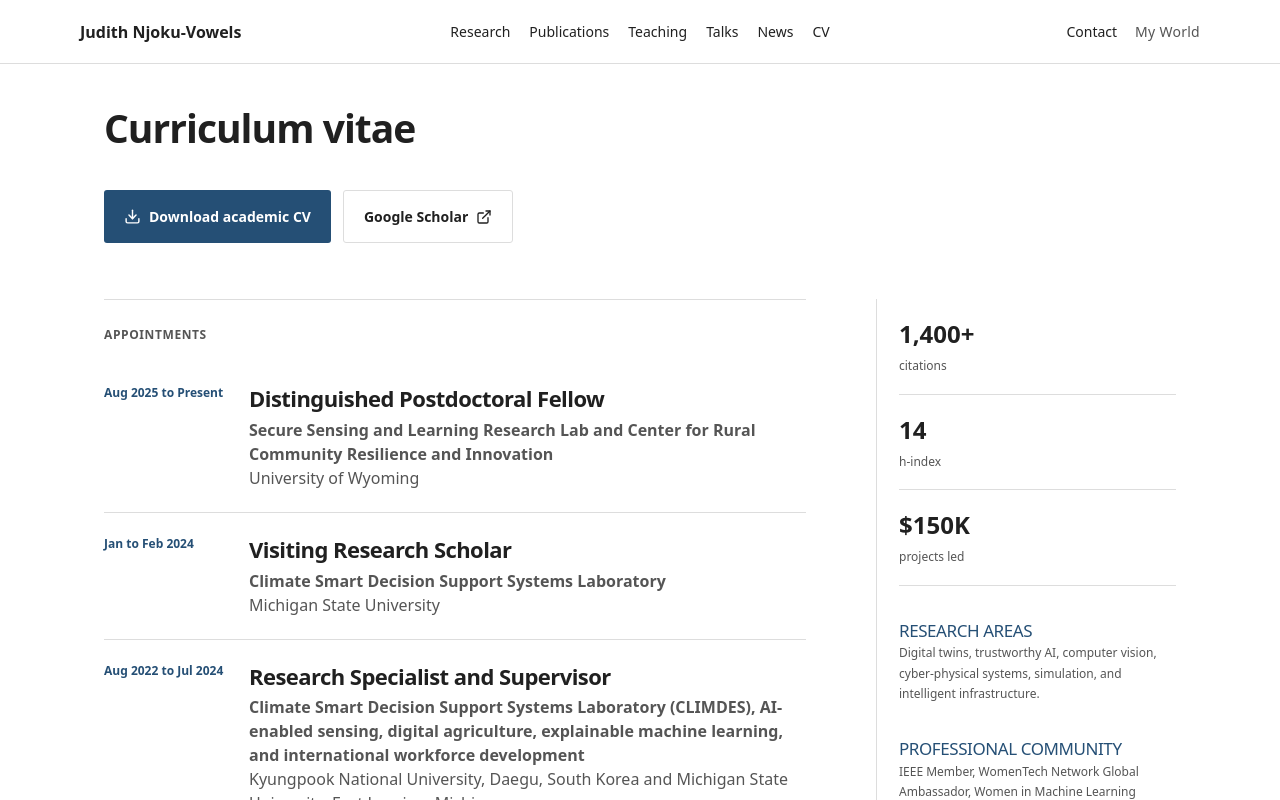
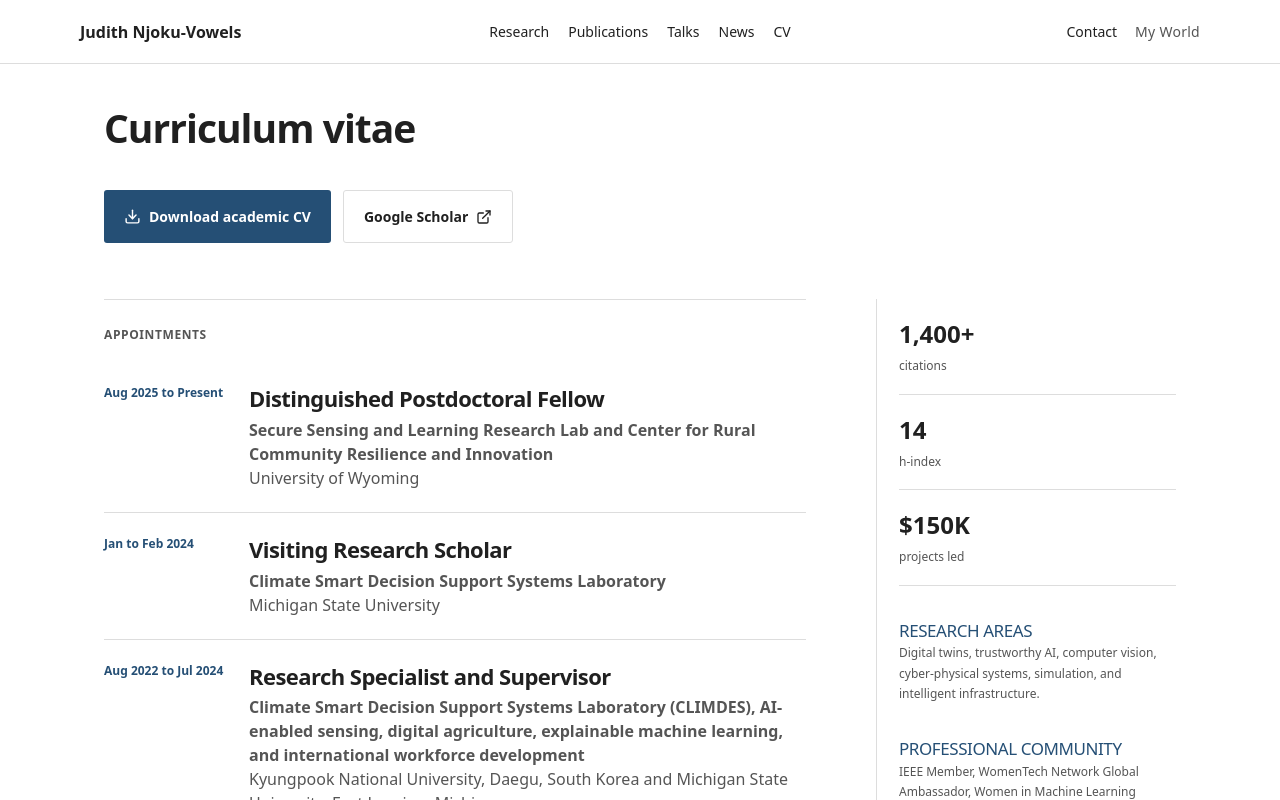
Before and after one commit to Judith989/judith-website-2026, a Next.js app: page /cv in a window 1280 px wide. Shown: the top 800 px of the page. Built offline with nearby package versions, Linux system fonts and the light colour scheme; no server answers.

Commit message:
Remove redundant Teaching navigation link

```diff
--- a/app/site-chrome.tsx
+++ b/app/site-chrome.tsx
@@ -4,7 +4,6 @@ import type { ReactNode } from "react";
 const navigation = [
   ["Research", "/research"],
   ["Publications", "/publications"],
-  ["Teaching", "/#teaching"],
   ["Talks", "/talks"],
   ["News", "/news"],
   ["CV", "/cv"],
@@ -35,7 +34,6 @@ export function SiteFooter() {
       </div>
       <div className="footer-links">
         <Link href="/">Home</Link>
-        <Link href="/#teaching">Teaching</Link>
         <Link href="/news">News</Link>
         <Link href="/talks">Talks</Link>
         <Link href="/gallery">Gallery</Link>
```
